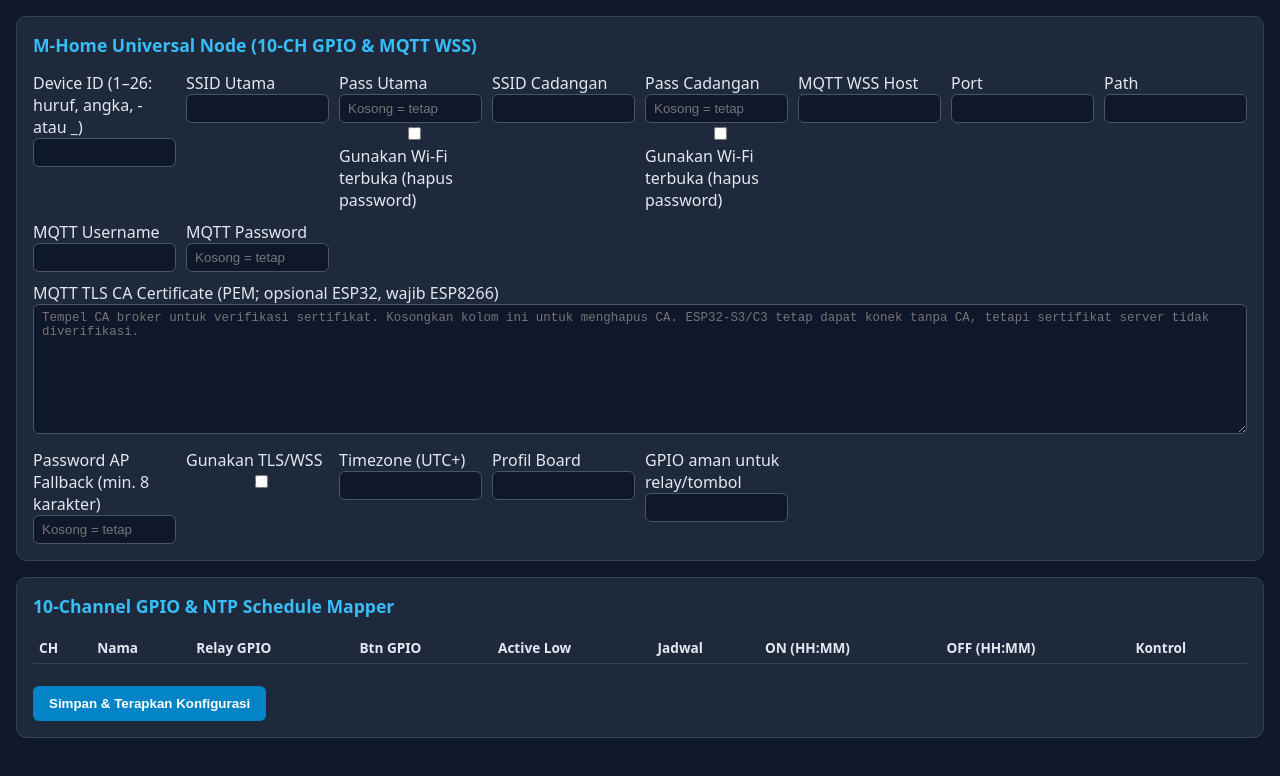
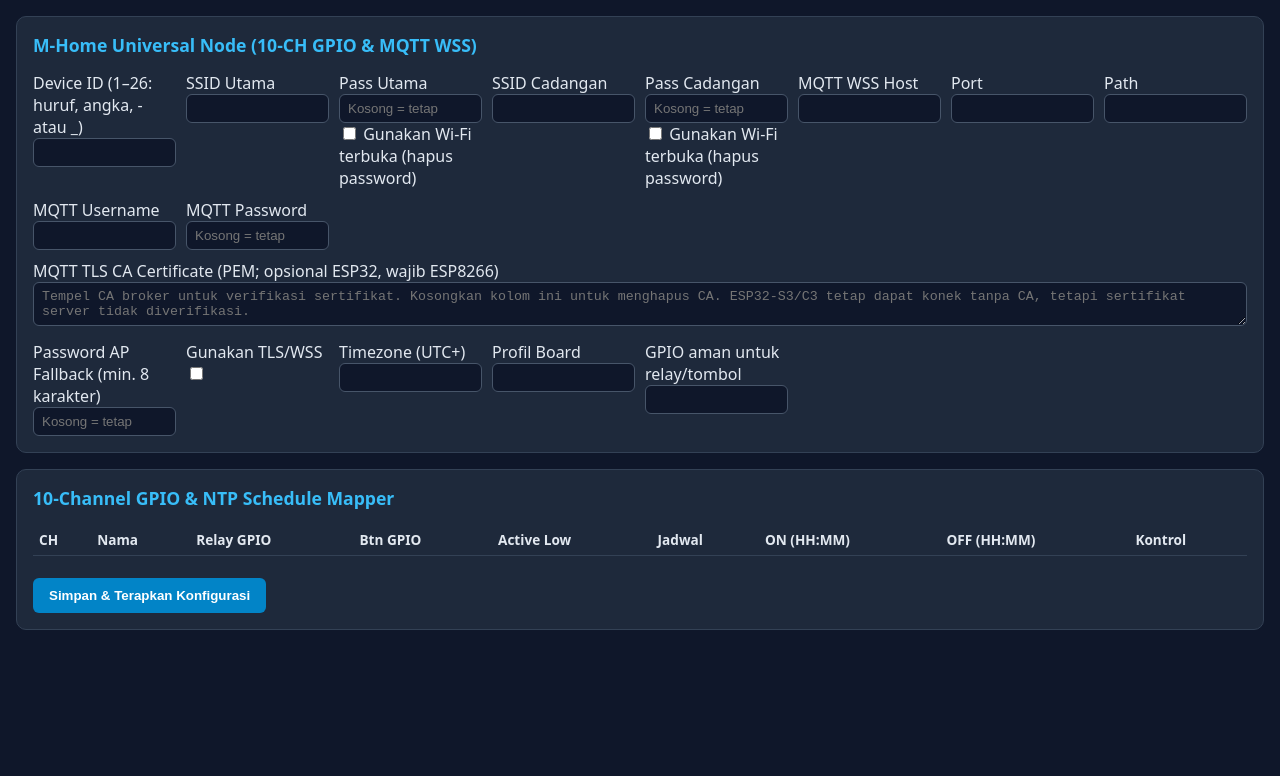
Before and after one commit to Wiladulh/EspRelayMqttWsWss, a plain HTML site: page data/index.html in a window 1280 px wide. Drawn offline with Linux system fonts and the light colour scheme; no server answers.

Commit message:
Fix checkbox sizing in WebUI

```diff
--- a/data/index.html
+++ b/data/index.html
@@ -9,7 +9,7 @@
   .card { background: #1e293b; border-radius: 10px; padding: 16px; margin-bottom: 16px; border: 1px solid #334155; }
   h2 { margin-top: 0; font-size: 1.1rem; color: #38bdf8; }
   input, select, textarea { background: #0f172a; color: #f8fafc; border: 1px solid #475569; padding: 6px 8px; border-radius: 6px; width: 100%; box-sizing: border-box; }
-  textarea { min-height: 130px; font: 0.78rem ui-monospace, monospace; }
+  input[type="checkbox"] { width: auto; }\n  textarea { min-height: 130px; font: 0.78rem ui-monospace, monospace; }
   .grid { display: grid; grid-template-columns: repeat(auto-fit, minmax(140px, 1fr)); gap: 10px; }
   button { background: #0284c7; color: #fff; border: none; padding: 10px 16px; border-radius: 6px; cursor: pointer; font-weight: 600; }
   button.on { background: #16a34a; }
```
